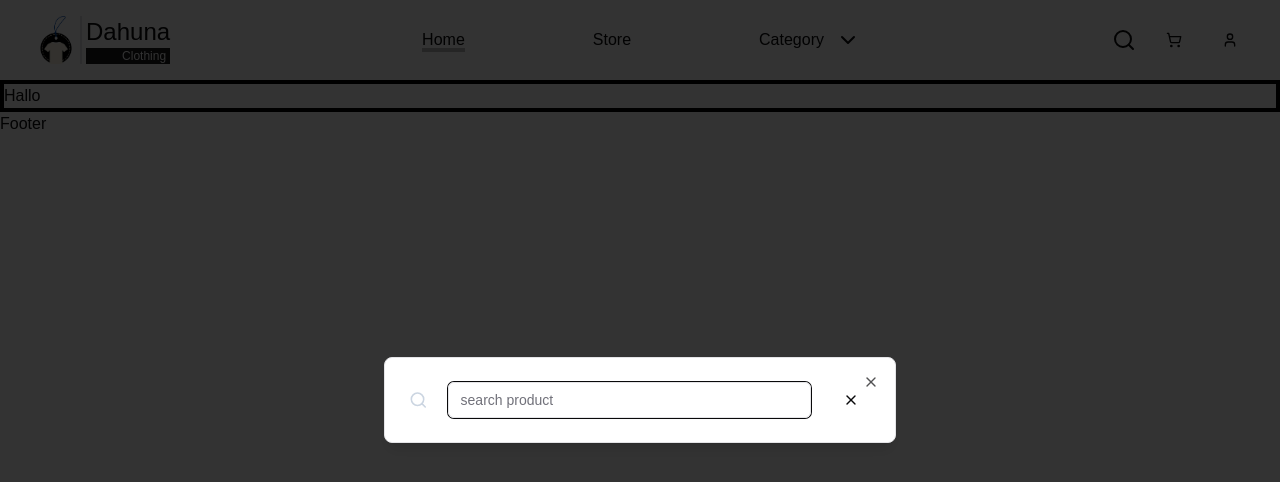
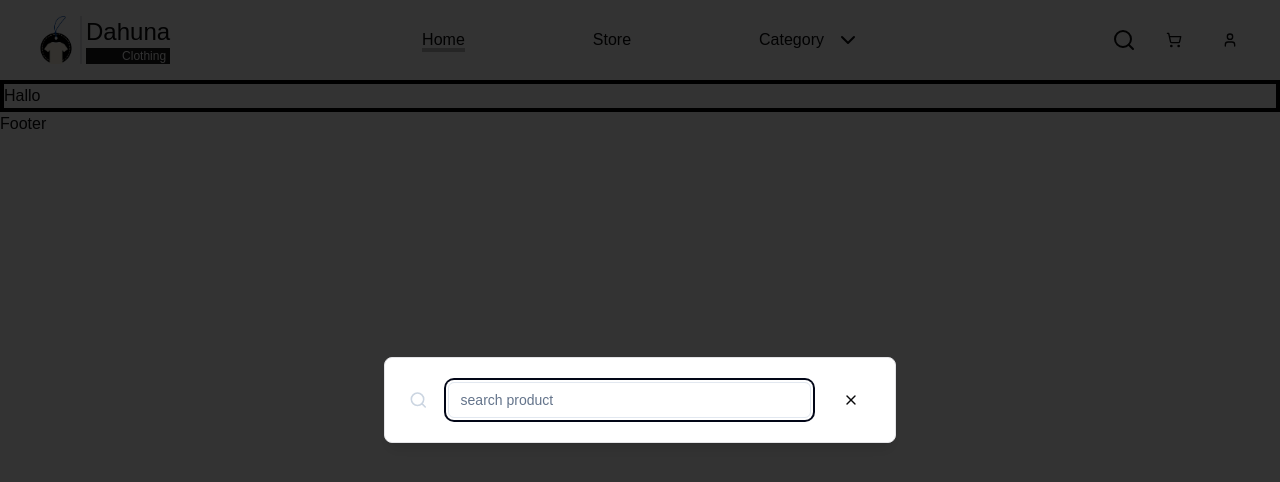
Before and after one commit to setiawanDedi05/dahuna, a Next.js app: page / in a window 1280 px wide. Both pictures are taken after a click on the button 1124 px from the left and 40 px from the top of the page. Shown: the top 482 px of the page. Built offline with nearby package versions, Linux system fonts and the light colour scheme.

Commit message:
add dialog component and input component shadcn

```diff
--- /dev/null
+++ b/components/ui/dialog.tsx
@@ -0,0 +1,122 @@
+"use client"
+
+import * as React from "react"
+import * as DialogPrimitive from "@radix-ui/react-dialog"
+import { Cross2Icon } from "@radix-ui/react-icons"
+
+import { cn } from "@/lib/utils"
+
+const Dialog = DialogPrimitive.Root
+
+const DialogTrigger = DialogPrimitive.Trigger
+
+const DialogPortal = DialogPrimitive.Portal
+
+const DialogClose = DialogPrimitive.Close
+
+const DialogOverlay = React.forwardRef<
+  React.ElementRef<typeof DialogPrimitive.Overlay>,
+  React.ComponentPropsWithoutRef<typeof DialogPrimitive.Overlay>
+>(({ className, ...props }, ref) => (
+  <DialogPrimitive.Overlay
+    ref={ref}
+    className={cn(
+      "fixed inset-0 z-50 bg-black/80  data-[state=open]:animate-in data-[state=closed]:animate-out data-[state=closed]:fade-out-0 data-[state=open]:fade-in-0",
+      className
+    )}
+    {...props}
+  />
+))
+DialogOverlay.displayName = DialogPrimitive.Overlay.displayName
+
+const DialogContent = React.forwardRef<
+  React.ElementRef<typeof DialogPrimitive.Content>,
+  React.ComponentPropsWithoutRef<typeof DialogPrimitive.Content>
+>(({ className, children, ...props }, ref) => (
+  <DialogPortal>
+    <DialogOverlay />
+    <DialogPrimitive.Content
+      ref={ref}
+      className={cn(
+        "fixed left-[50%] top-[50%] z-50 grid w-full max-w-lg translate-x-[-50%] translate-y-[-50%] gap-4 border bg-background p-6 shadow-lg duration-200 data-[state=open]:animate-in data-[state=closed]:animate-out data-[state=closed]:fade-out-0 data-[state=open]:fade-in-0 data-[state=closed]:zoom-out-95 data-[state=open]:zoom-in-95 data-[state=closed]:slide-out-to-left-1/2 data-[state=closed]:slide-out-to-top-[48%] data-[state=open]:slide-in-from-left-1/2 data-[state=open]:slide-in-from-top-[48%] sm:rounded-lg",
+        className
+      )}
+      {...props}
+    >
+      {children}
+      <DialogPrimitive.Close className="closeBtn absolute right-4 top-4 rounded-sm opacity-70 ring-offset-background transition-opacity hover:opacity-100 focus:outline-none focus:ring-2 focus:ring-ring focus:ring-offset-2 disabled:pointer-events-none data-[state=open]:bg-accent data-[state=open]:text-muted-foreground">
+        <Cross2Icon className="h-4 w-4" />
+        <span className="sr-only">Close</span>
+      </DialogPrimitive.Close>
+    </DialogPrimitive.Content>
+  </DialogPortal>
+))
+DialogContent.displayName = DialogPrimitive.Content.displayName
+
+const DialogHeader = ({
+  className,
+  ...props
+}: React.HTMLAttributes<HTMLDivElement>) => (
+  <div
+    className={cn(
+      "flex flex-col space-y-1.5 text-center sm:text-left",
+      className
+    )}
+    {...props}
+  />
+)
+DialogHeader.displayName = "DialogHeader"
+
+const DialogFooter = ({
+  className,
+  ...props
+}: React.HTMLAttributes<HTMLDivElement>) => (
+  <div
+    className={cn(
+      "flex flex-col-reverse sm:flex-row sm:justify-end sm:space-x-2",
+      className
+    )}
+    {...props}
+  />
+)
+DialogFooter.displayName = "DialogFooter"
+
+const DialogTitle = React.forwardRef<
+  React.ElementRef<typeof DialogPrimitive.Title>,
+  React.ComponentPropsWithoutRef<typeof DialogPrimitive.Title>
+>(({ className, ...props }, ref) => (
+  <DialogPrimitive.Title
+    ref={ref}
+    className={cn(
+      "text-lg font-semibold leading-none tracking-tight",
+      className
+    )}
+    {...props}
+  />
+))
+DialogTitle.displayName = DialogPrimitive.Title.displayName
+
+const DialogDescription = React.forwardRef<
+  React.ElementRef<typeof DialogPrimitive.Description>,
+  React.ComponentPropsWithoutRef<typeof DialogPrimitive.Description>
+>(({ className, ...props }, ref) => (
+  <DialogPrimitive.Description
+    ref={ref}
+    className={cn("text-sm text-muted-foreground", className)}
+    {...props}
+  />
+))
+DialogDescription.displayName = DialogPrimitive.Description.displayName
+
+export {
+  Dialog,
+  DialogPortal,
+  DialogOverlay,
+  DialogTrigger,
+  DialogClose,
+  DialogContent,
+  DialogHeader,
+  DialogFooter,
+  DialogTitle,
+  DialogDescription,
+}
--- /dev/null
+++ b/components/ui/input.tsx
@@ -0,0 +1,25 @@
+import * as React from "react"
+
+import { cn } from "@/lib/utils"
+
+export interface InputProps
+  extends React.InputHTMLAttributes<HTMLInputElement> {}
+
+const Input = React.forwardRef<HTMLInputElement, InputProps>(
+  ({ className, type, ...props }, ref) => {
+    return (
+      <input
+        type={type}
+        className={cn(
+          "flex h-9 w-full rounded-md border border-slate-200 bg-white px-3 py-2 text-sm ring-offset-white file:border-0 file:bg-transparent file:text-sm file:font-medium placeholder:text-slate-500 focus-visible:outline-none focus-visible:ring-2 focus-visible:ring-slate-950 focus-visible:ring-offset-2 disabled:cursor-not-allowed disabled:opacity-50 dark:border-slate-800 dark:bg-slate-950 dark:ring-offset-slate-950 dark:placeholder:text-slate-400 dark:focus-visible:ring-slate-300",
+          className
+        )}
+        ref={ref}
+        {...props}
+      />
+    )
+  }
+)
+Input.displayName = "Input"
+
+export { Input }
```
